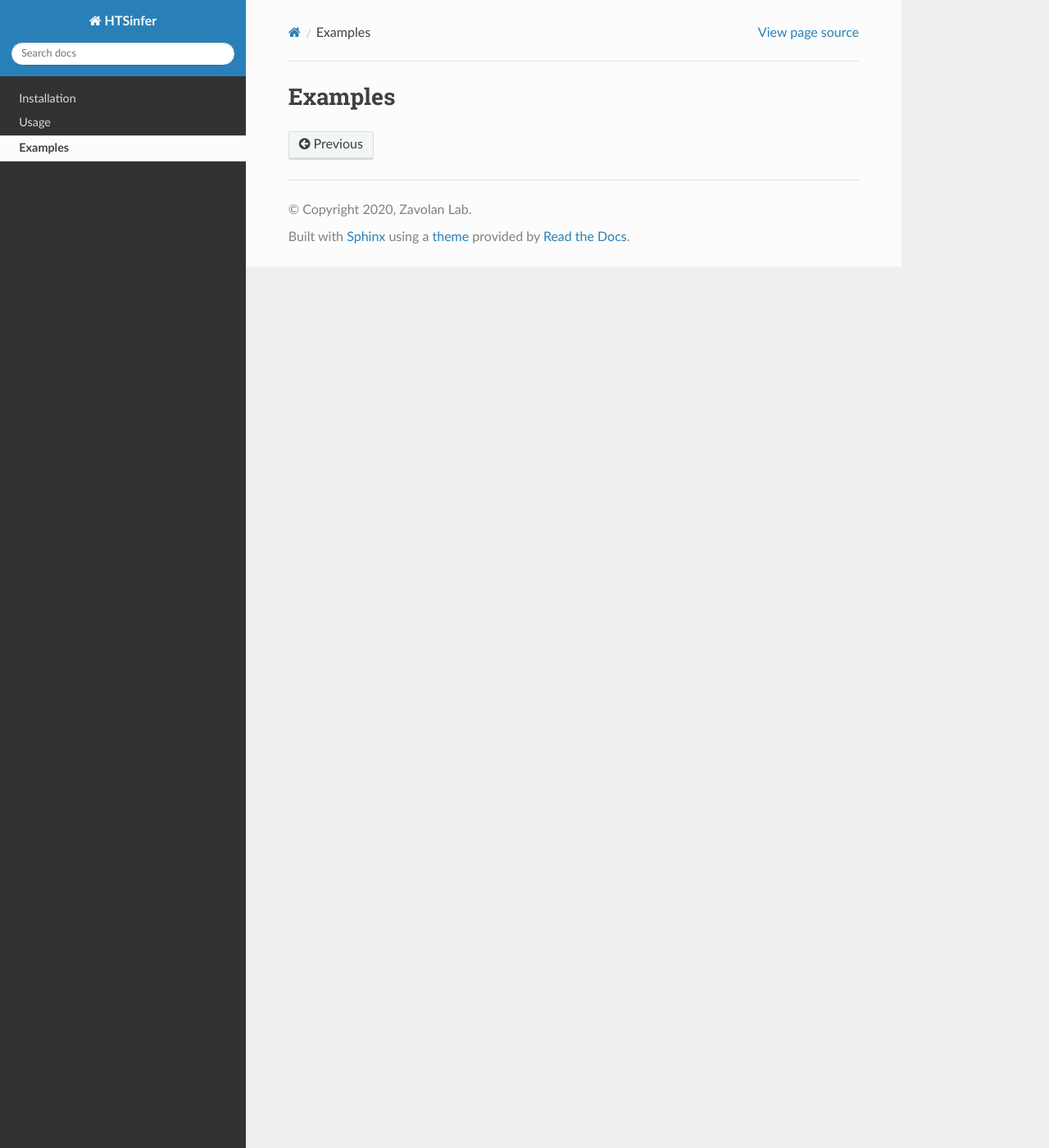
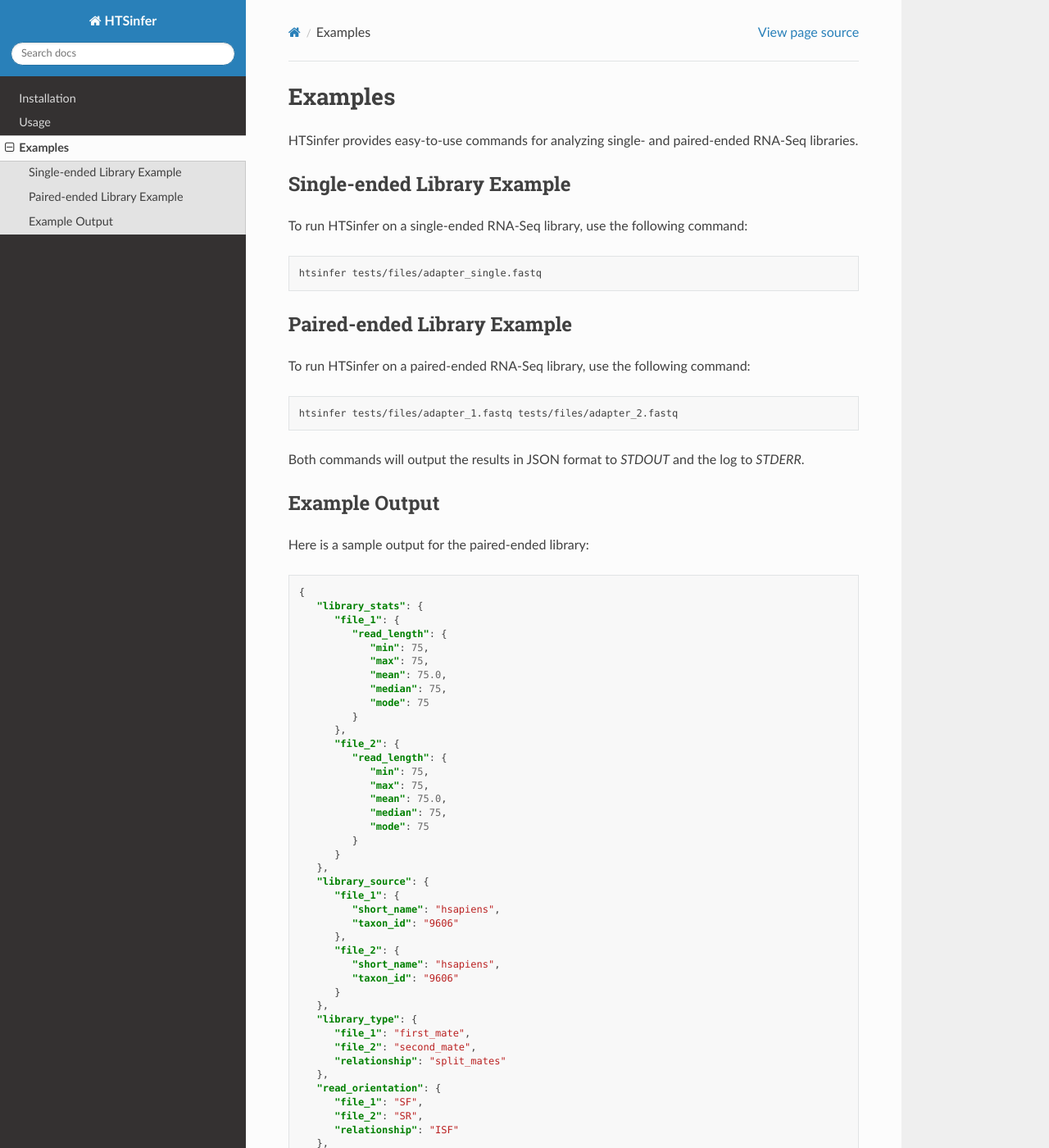
Before and after one commit to zavolanlab/htsinfer, a Sphinx documentation site: the page built from docs/guides/examples.rst, in a window 1280 px wide and 1400 px high. Shown: the whole window at 82% size. Built offline with Sphinx 7.4.7 and the Read the Docs theme 3.1.0, drawn with Linux system fonts in a browser that asks for light colours; pages that are not in the unit, such as notebooks, are missing from menus; some of the changed text lies outside the part shown.

Commit message:
docs: update guides

```diff
--- a/docs/guides/examples.rst
+++ b/docs/guides/examples.rst
@@ -1,2 +1,86 @@
 Examples
 ========
+
+HTSinfer provides easy-to-use commands for analyzing single- and paired-ended RNA-Seq libraries.
+
+Single-ended Library Example
+----------------------------
+
+To run HTSinfer on a single-ended RNA-Seq library, use the following command:
+
+.. code-block:: bash
+
+   htsinfer tests/files/adapter_single.fastq
+
+Paired-ended Library Example
+----------------------------
+
+To run HTSinfer on a paired-ended RNA-Seq library, use the following command:
+
+.. code-block:: bash
+
+   htsinfer tests/files/adapter_1.fastq tests/files/adapter_2.fastq
+
+Both commands will output the results in JSON format to `STDOUT` and the log to `STDERR`.
+
+Example Output
+--------------
+
+Here is a sample output for the paired-ended library:
+
+.. code-block:: json
+
+   {
+      "library_stats": {
+         "file_1": {
+            "read_length": {
+               "min": 75,
+               "max": 75,
+               "mean": 75.0,
+               "median": 75,
+               "mode": 75
+            }
+         },
+         "file_2": {
+            "read_length": {
+               "min": 75,
+               "max": 75,
+               "mean": 75.0,
+               "median": 75,
+               "mode": 75
+            }
+         }
+      },
+      "library_source": {
+         "file_1": {
+            "short_name": "hsapiens",
+            "taxon_id": "9606"
+         },
+         "file_2": {
+            "short_name": "hsapiens",
+            "taxon_id": "9606"
+         }
+      },
+      "library_type": {
+         "file_1": "first_mate",
+         "file_2": "second_mate",
+         "relationship": "split_mates"
+      },
+      "read_orientation": {
+         "file_1": "SF",
+         "file_2": "SR",
+         "relationship": "ISF"
+      },
+      "read_layout": {
+         "file_1": {
+            "adapt_3": "AATGATACGGCGACC",
+            "polyA_frac": 10.0
+         },
+         "file_2": {
+            "adapt_3": "AATGATACGGCGACC",
+            "polyA_frac": 10.0
+         }
+      }
+   }
+
+For more details on the output structure, refer to the `Results` model in the API documentation.
```
Also changed, not shown: docs/guides/installation.rst (+4 -4 lines), docs/guides/usage.rst (+43 -0 lines).
